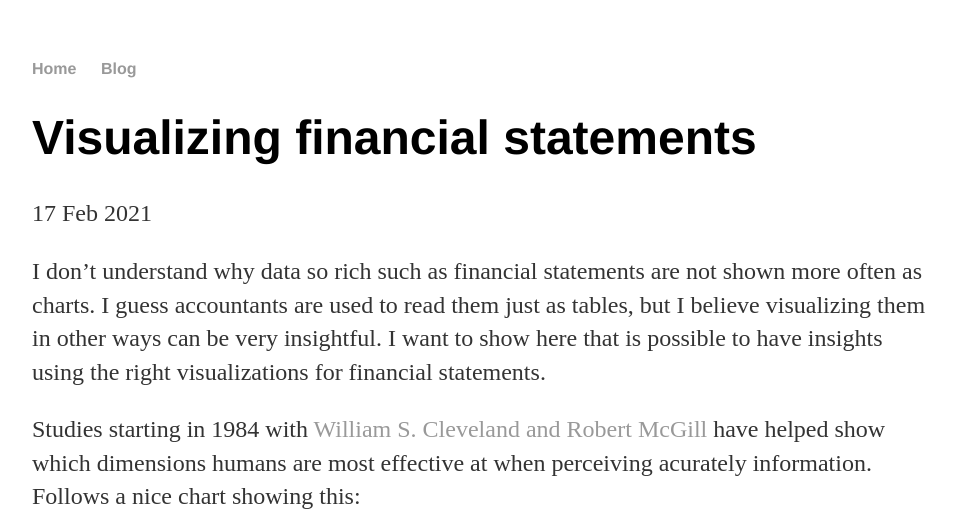
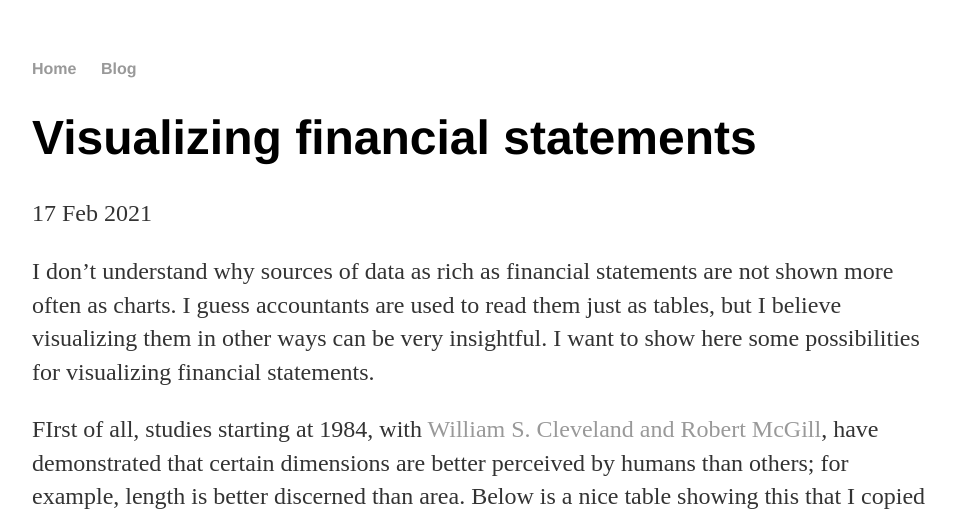
Before and after one commit to ezerfernandes/ezerfernandes.github.io, a Jekyll site: the page built from _posts/2021-02-17-visualizing-financial-statements.md, in a window 1280 px wide. Shown: the top 518 px of the page, without its empty margins (160-1116 px from the left). Built offline with Jekyll 4.4.1, drawn with Linux system fonts in a browser that asks for light colours; some of the changed text lies outside the part shown; grey boxes are pictures that could not be loaded.

Commit message:
Update 2021-02-17-visualizing-financial-statements.md

```diff
--- a/_posts/2021-02-17-visualizing-financial-statements.md
+++ b/_posts/2021-02-17-visualizing-financial-statements.md
@@ -4,11 +4,8 @@ title: "Visualizing financial statements"
 date: 2021-02-17
 ---
 
-I don't understand why data so rich such as financial statements are not shown more often as charts. I guess accountants are used to read them just as tables, but I believe visualizing them in other ways can be very insightful. I want to show here that is possible to have insights using the right visualizations for financial statements.
+I don't understand why sources of data as rich as financial statements are not shown more often as charts. I guess accountants are used to read them just as tables, but I believe visualizing them in other ways can be very insightful. I want to show here some possibilities for visualizing financial statements.
 
-Studies starting in 1984 with [William S. Cleveland and Robert McGill](https://www.jstor.org/stable/pdf/2288400.pdf) have helped show which dimensions humans are most effective at when perceiving acurately information. Follows a nice chart showing this:
-
-![](https://knowablemagazine.org/do/10.1146/knowable-110919-1/feature/media/G-01-visual-ranking.svg)
-
+FIrst of all, studies starting at 1984, with [William S. Cleveland and Robert McGill](https://www.jstor.org/stable/pdf/2288400.pdf), have demonstrated that certain dimensions are better perceived by humans than others; for example, length is better discerned than area. Below is a nice table showing this that I copied from [this article](https://knowablemagazine.org/article/mind/2019/science-data-visualization):
 
 {% include image.html url="/images/sankey_balance_sheet.png" description="Showing a balance sheet as a Sankey diagram." size="80%" %}
```
